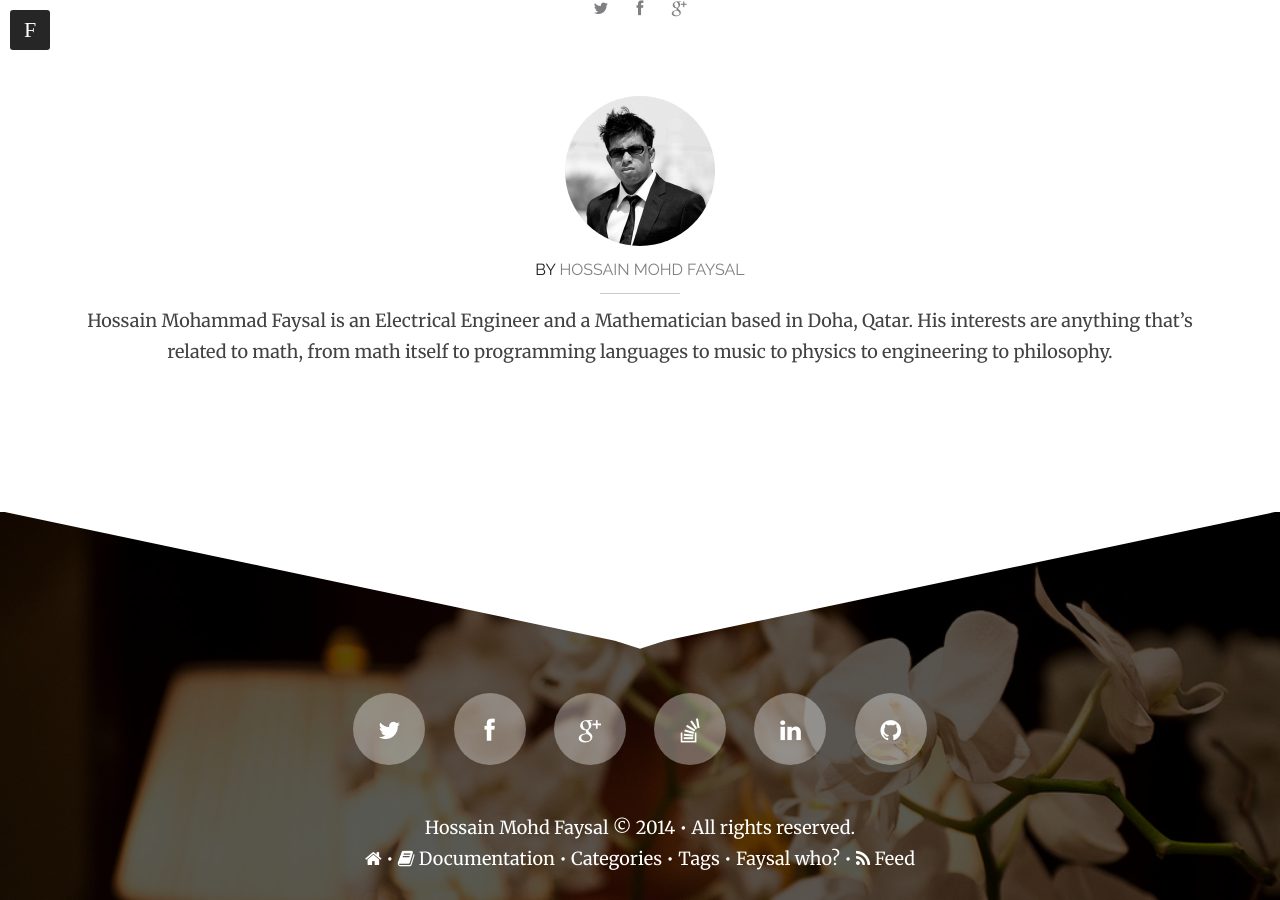
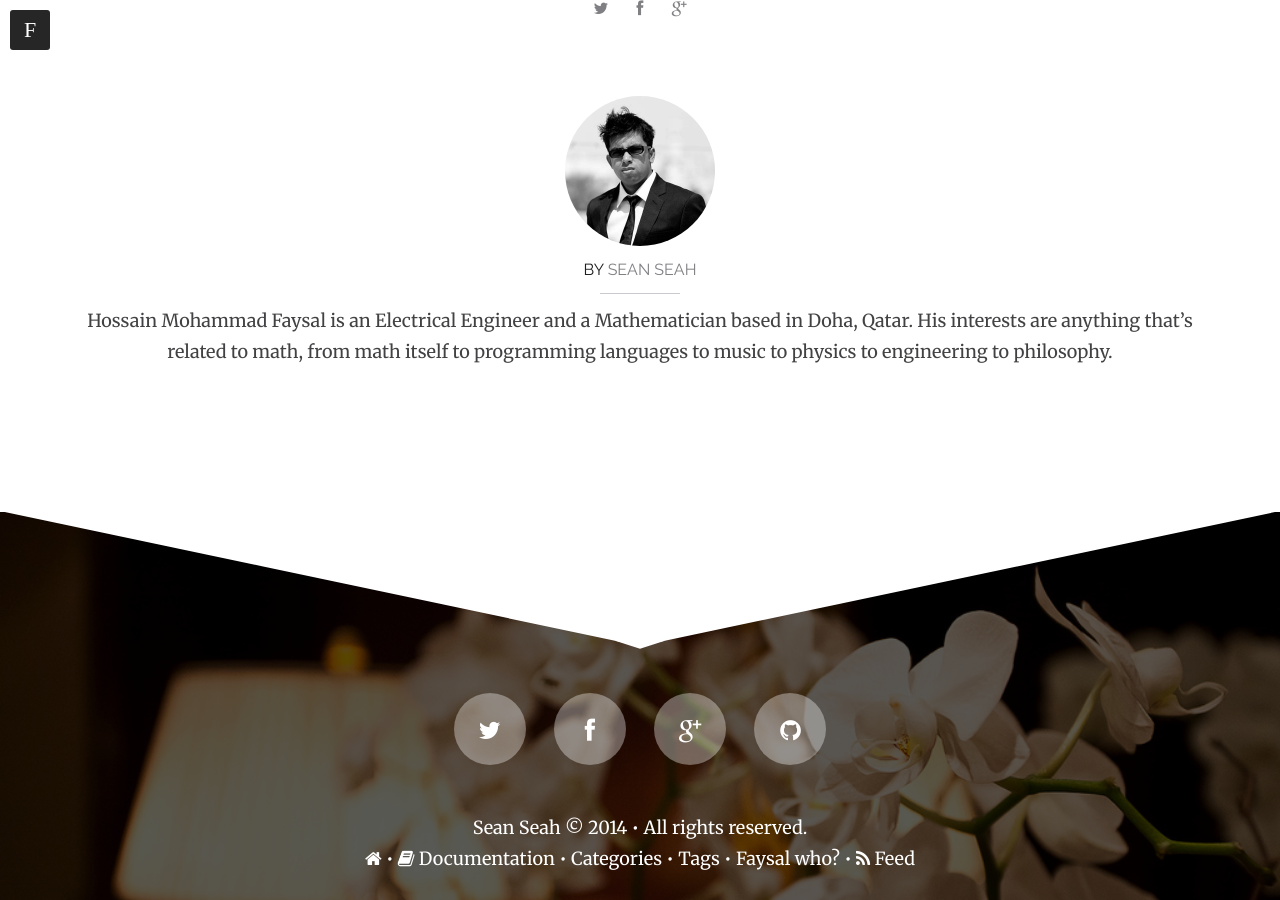
Before and after one commit to seanseah/seanseah.github.io, a Jekyll site: the page built from _posts/2014-05-15-first-commit.md, in a window 1280 px wide and 900 px high, scrolled down 1467 px. Built offline with Jekyll 4.4.1, drawn with Linux system fonts in a browser that asks for light colours; nearby versions of some CDN libraries; some of the changed text lies outside the part shown.

Commit message:
Update _config.yml

```diff
--- a/_config.yml
+++ b/_config.yml
@@ -1,5 +1,5 @@
-title:            HMFAYSAL
-description:      "Omega: The Coolest Theme for Jekyll"
+title:            Sean Seah's GitHUB
+description:      "Using Theme Omega"
 logo:             omikron.png
 disqus_shortname: hmfaysal
 # Assign a default image for your site's header and footer
@@ -18,29 +18,29 @@ fin_color:        "255,255,255"
 # Change url to your domain. Leave localhost server or blank when working locally.
 # or use the hint from http://jekyllrb.com/docs/github-pages/ to keep this the same
 # whether working locally or remotely. Start Jekyll with: jekyll serve --baseurl ''
-url:       		   /hmfaysal-omega-theme
+url:       		   /
 
 # Owner/author information
 owner:
-  name:           Hossain Mohd Faysal
+  name:           Sean Seah
   avatar:         hmfaysal.jpg
-  email:          hmfaysal@alum.mit.edu
+  email:          sean@gadgetreactor.com
   # Use the coder's toolbox at http://coderstoolbox.net/string/#!encoding=xml&action=encode&charset=us_ascii to encode your description into XML string
   description:    Hossain Mohammad Faysal is an Electrical Engineer and a Mathematician based in Doha, Qatar. His interests are anything that&#8217;s related to math, from math itself to programming languages to music to physics to engineering to philosophy.
   # Social networking links used in footer. Update and remove as you like.
-  twitter:        hmfaysal
-  facebook:       hmfaysal
-  github:         hmfaysal
-  stackexchange:  https://stackexchange.com/users/3402032/hossain-mohd-faysal
-  linkedin:       https://www.linkedin.com/pub/firstname-lastname/12/345/678
+  twitter:        gadgetreactor
+  facebook:       gadgetreactor
+  github:         seanseah
+  stackexchange:
+  linkedin:
   instagram:
   flickr:
   tumblr:
   # For Google Authorship https://plus.google.com/authorship
-  google_plus:    https://plus.google.com/u/0/102602916593522619858
+  google_plus:    https://plus.google.com/u/0/
 
 # Analytics and webmaster tools stuff goes here
-google_analytics:   UA-39365944-7
+google_analytics:
 google_verify:
 # https://ssl.bing.com/webmaster/configure/verify/ownership Option 2 content= goes here
 bing_verify:
@@ -88,8 +88,8 @@ kramdown:
 
 prose:
   rooturl: '_posts'
-  siteurl: 'http://hmfaysal.github.io/'
-  relativeLinks: 'http://hmfaysal.github.io/links.jsonp'
+  siteurl: 'http://seanseah.github.io/'
+  relativeLinks: 'http://seanseah.github.io/links.jsonp'
   media: 'images'
   metadata:
     _posts:
```
